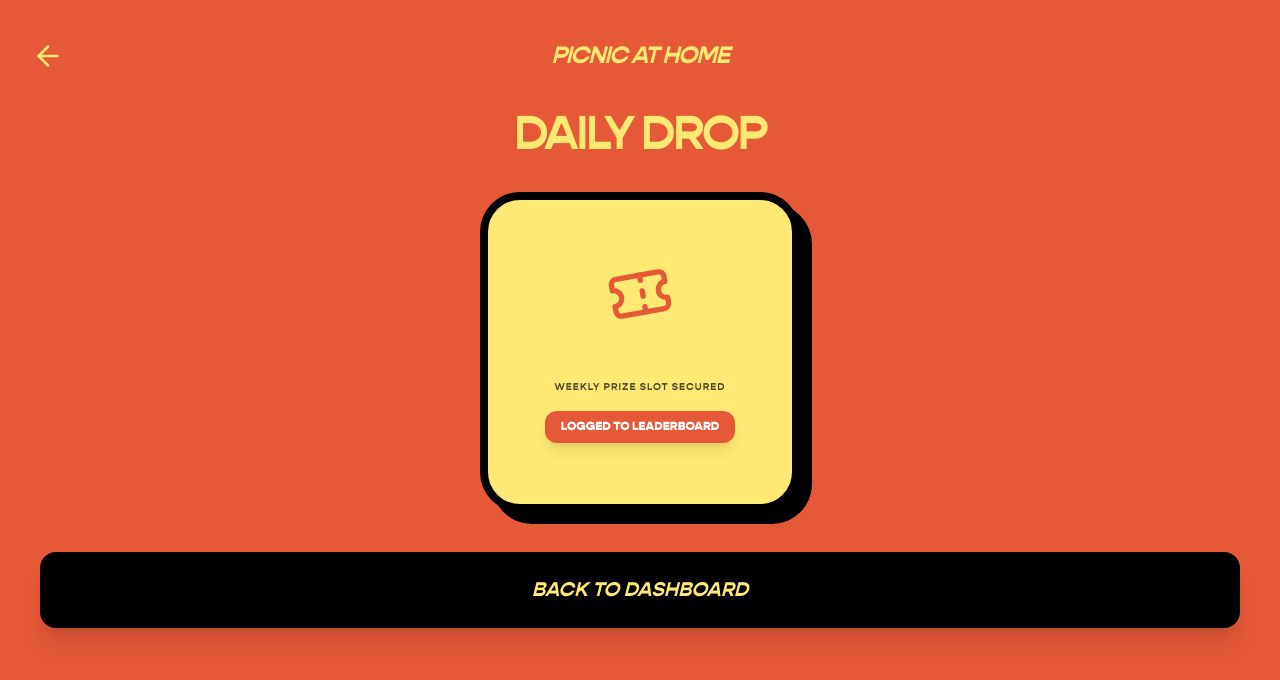
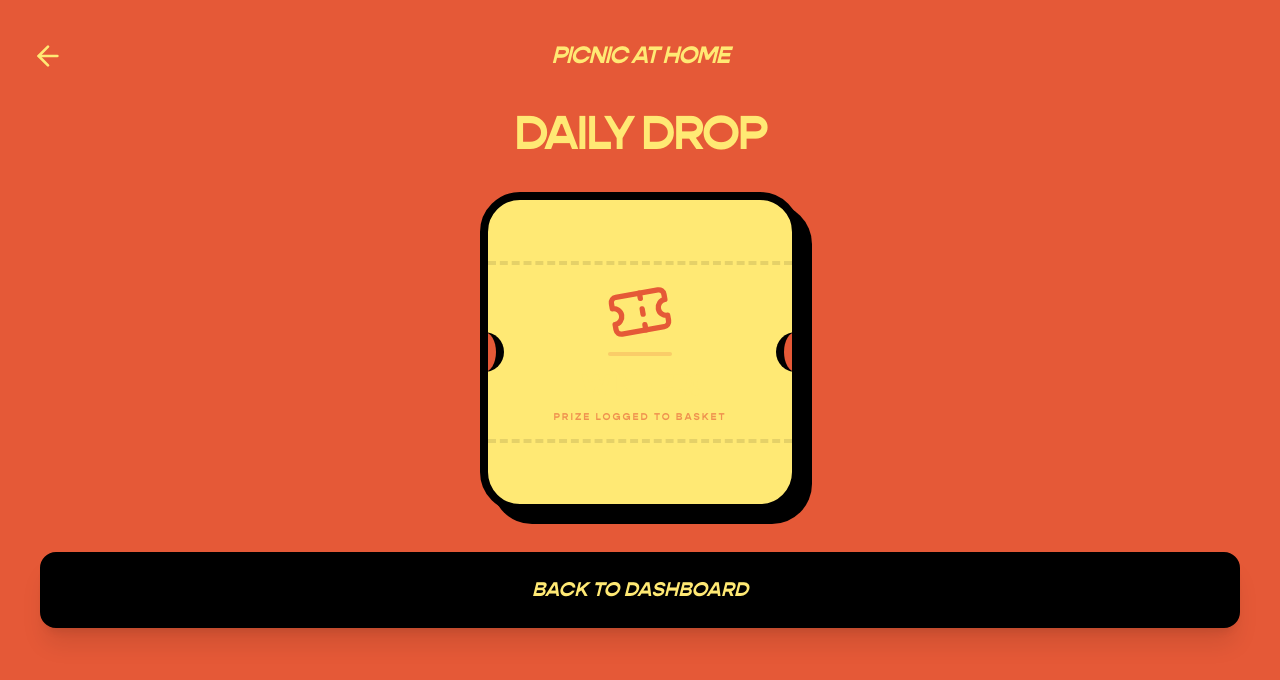
Before and after one commit to JaydenElworthy/burgerstack, a Next.js app: page /scratch in a window 1280 px wide. Shown: the top 680 px of the page. Built offline with nearby package versions, Linux system fonts and the light colour scheme; no server answers.

Commit message:
Update page.js

```diff
--- a/app/scratch/page.js
+++ b/app/scratch/page.js
@@ -2,7 +2,7 @@
 
 import { useEffect, useRef, useState } from 'react';
 import Link from 'next/link';
-import { ArrowLeft, Ticket, Trophy, Lock, Clock, Sparkles } from 'lucide-react';
+import { ArrowLeft, Ticket, Trophy, Lock, Clock, CheckCircle2, Sparkles } from 'lucide-react';
 import { motion, AnimatePresence } from 'framer-motion';
 import confetti from 'canvas-confetti';
 import { supabase } from '../../lib/supabase';
@@ -12,12 +12,12 @@ export default function ScratchCard() {
   const [mounted, setMounted] = useState(false);
   const [isRevealed, setIsRevealed] = useState(false);
   const [isInitialized, setIsInitialized] = useState(false);
-  const [status, setStatus] = useState('loading'); // loading, can_scratch, locked_points, locked_sunday
+  const [status, setStatus] = useState('loading');
   const [profile, setProfile] = useState(null);
 
   useEffect(() => { setMounted(true); }, []);
 
-  // 1. GATEKEEPER LOGIC: Checks if the user is actually allowed to see the gray layer
+  // 1. GATEKEEPER LOGIC
   useEffect(() => {
     if (!mounted) return;
 
@@ -33,7 +33,6 @@ export default function ScratchCard() {
       const lastSunday = new Date();
       lastSunday.setDate(now.getDate() - now.getDay());
       lastSunday.setHours(0, 1, 0, 0);
-
       const lastScratch = prof.last_scratch_date ? new Date(prof.last_scratch_date) : new Date(0);
 
       if (lastScratch < lastSunday && prof.scratch_count > 0) {
@@ -42,29 +41,29 @@ export default function ScratchCard() {
         return;
       }
 
-      // --- THE 5-SCENARIO LOGIC ---
+      // --- STATUS BRANCHING ---
       if (prof.scratch_count === 0) {
-        setStatus('can_scratch'); // Show gray layer
+        setStatus('can_scratch');
       } else if (prof.scratch_count === 1) {
         if (prof.bonus_unlocked) {
-          setStatus('can_scratch'); // Unlocked via game! Show gray layer again
+          setStatus('can_scratch'); // Allowed to scratch the bonus!
         } else {
-          setStatus('locked_points'); // HIDE gray layer, show Lock
+          setStatus('locked_points'); // Need 25 points
         }
       } else {
-        setStatus('locked_sunday'); // HIDE gray layer, show Sunday message
+        setStatus('bonus_used'); // Both scratches done for the week
       }
     }
     checkEligibility();
   }, [mounted]);
 
-  // 2. SCRATCH FINISHED LOGIC
+  // 2. REVEAL LOGIC
   const handleReveal = async () => {
     if (isRevealed) return;
     setIsRevealed(true);
     confetti();
 
-    // Update database immediately so refresh doesn't reset it
+    // Increment count in DB immediately
     const nextCount = (profile?.scratch_count || 0) + 1;
     await supabase.from('profiles').update({
         scratch_count: nextCount,
@@ -75,7 +74,6 @@ export default function ScratchCard() {
   // 3. CANVAS ENGINE
   useEffect(() => {
     if (!mounted || !canvasRef.current || status !== 'can_scratch') return;
-
     const canvas = canvasRef.current;
     const ctx = canvas.getContext('2d');
 
@@ -118,44 +116,50 @@ export default function ScratchCard() {
       {/* HEADER */}
       <div className="w-full flex justify-between items-center mb-10 pt-4 px-2">
         <Link href="/"><ArrowLeft size={32} /></Link>
-        <h1 className="text-2xl font-bold uppercase tracking-tighter italic">Picnic At Home</h1>
+        <h1 className="text-2xl font-bold uppercase tracking-tighter italic text-[#FFE974]">Picnic At Home</h1>
         <div className="w-8" />
       </div>
 
       <div className="text-center mb-8 px-4">
         <h2 className="text-[10vw] sm:text-5xl font-bold uppercase leading-[0.8] tracking-tighter">
-            {status === 'locked_points' ? 'Bonus Locked' : 'Daily Drop'}
+            {status === 'locked_points' ? 'BONUS LOCKED' : status === 'bonus_used' ? 'ALL DONE' : 'Daily Drop'}
         </h2>
       </div>
 
-      {/* THE CARD DESIGN */}
+      {/* THE TICKET DESIGN */}
       <div className="relative w-80 h-80 bg-[#FFE974] border-8 border-black rounded-[2.5rem] shadow-[12px_12px_0px_0px_rgba(0,0,0,1)] overflow-hidden">
 
-        {/* UNDER-LAYER DESIGN (Restored Winnings Design) */}
+        {/* Ticket Content */}
         <div className="absolute inset-0 flex flex-col items-center justify-center p-8 text-center select-none text-[#E55937]">
             {status === 'locked_points' ? (
               <>
                 <Lock size={64} className="mb-4 animate-bounce" />
                 <h3 className="text-xl font-bold uppercase italic leading-tight">Score 25 points in the game to unlock your next scratch!</h3>
               </>
-            ) : status === 'locked_sunday' ? (
+            ) : status === 'bonus_used' ? (
               <>
-                <Clock size={64} className="mb-4" />
-                <h3 className="text-xl font-bold uppercase italic leading-tight">No Scratches Left!<br/>Resetting Sunday at 12:01AM</h3>
+                <CheckCircle2 size={64} className="mb-4 text-[#E55937]" />
+                <h3 className="text-xl font-bold uppercase italic leading-tight px-4">Weekly bonus already used!<br/>Come back Sunday.</h3>
               </>
             ) : (
-              <motion.div initial={{ scale: 0.9 }} animate={{ scale: 1 }}>
-                <Ticket size={64} className="mb-4 mx-auto rotate-[-10deg]" />
-                <h3 className="text-3xl font-bold uppercase tracking-tighter leading-none mb-2">Winner!</h3>
-                <p className="text-[10px] font-bold uppercase tracking-widest opacity-70 mb-4 text-black">Weekly Prize Slot Secured</p>
-                <div className="bg-[#E55937] text-white px-4 py-2 rounded-xl font-black uppercase text-xs shadow-lg">
-                    Logged to Leaderboard
-                </div>
-              </motion.div>
+              <div className="flex flex-col items-center">
+                <Ticket size={64} className="mb-2 rotate-[-10deg]" />
+                <div className="w-16 h-1 bg-[#E55937]/20 rounded-full mb-4" />
+                <h3 className="text-3xl font-black uppercase tracking-tighter leading-none mb-2">WINNER!</h3>
+                <p className="text-[10px] font-bold uppercase tracking-[0.2em] opacity-60">Prize logged to basket</p>
+              </div>
             )}
+
+            {/* Old Ticket Cutouts (The half circles on sides) */}
+            <div className="absolute -left-6 top-1/2 -translate-y-1/2 w-10 h-10 bg-[#E55937] border-r-8 border-black rounded-full" />
+            <div className="absolute -right-6 top-1/2 -translate-y-1/2 w-10 h-10 bg-[#E55937] border-l-8 border-black rounded-full" />
+
+            {/* Dashed line effect */}
+            <div className="absolute top-[20%] left-0 w-full border-t-4 border-dashed border-black/10" />
+            <div className="absolute bottom-[20%] left-0 w-full border-t-4 border-dashed border-black/10" />
         </div>
 
-        {/* SCRATCH LAYER: Only exists if they have a turn and haven't revealed yet */}
+        {/* SCRATCH LAYER */}
         {status === 'can_scratch' && !isRevealed && (
           <canvas
             ref={canvasRef}
@@ -168,7 +172,7 @@ export default function ScratchCard() {
       {/* BOTTOM ACTIONS */}
       <div className="mt-10 w-full px-4">
         <AnimatePresence>
-            {isRevealed || status !== 'can_scratch' ? (
+            {(isRevealed || status !== 'can_scratch') ? (
                 <motion.div initial={{ y: 20, opacity: 0 }} animate={{ y: 0, opacity: 1 }}>
                     <Link href={status === 'locked_points' ? "/game" : "/"} className="block w-full bg-black text-[#FFE974] p-5 rounded-2xl font-bold uppercase italic text-xl shadow-xl text-center border-4 border-black active:translate-y-1 transition-all">
                         {status === 'locked_points' ? "Play Game (Need 25pts)" : "Back to Dashboard"}
@@ -177,7 +181,7 @@ export default function ScratchCard() {
             ) : (
                 <div className="p-5 bg-[#FFE974]/20 border-4 border-black border-dashed rounded-3xl flex gap-4 items-center">
                     <Sparkles size={28} className="text-[#FFE974]" />
-                    <p className="text-[10px] font-bold uppercase text-white tracking-widest">Scratch the card with your finger to reveal the prize!</p>
+                    <p className="text-[10px] font-bold uppercase text-white tracking-widest">Scratch the card to reveal your picnic prize!</p>
                 </div>
             )}
         </AnimatePresence>
```
